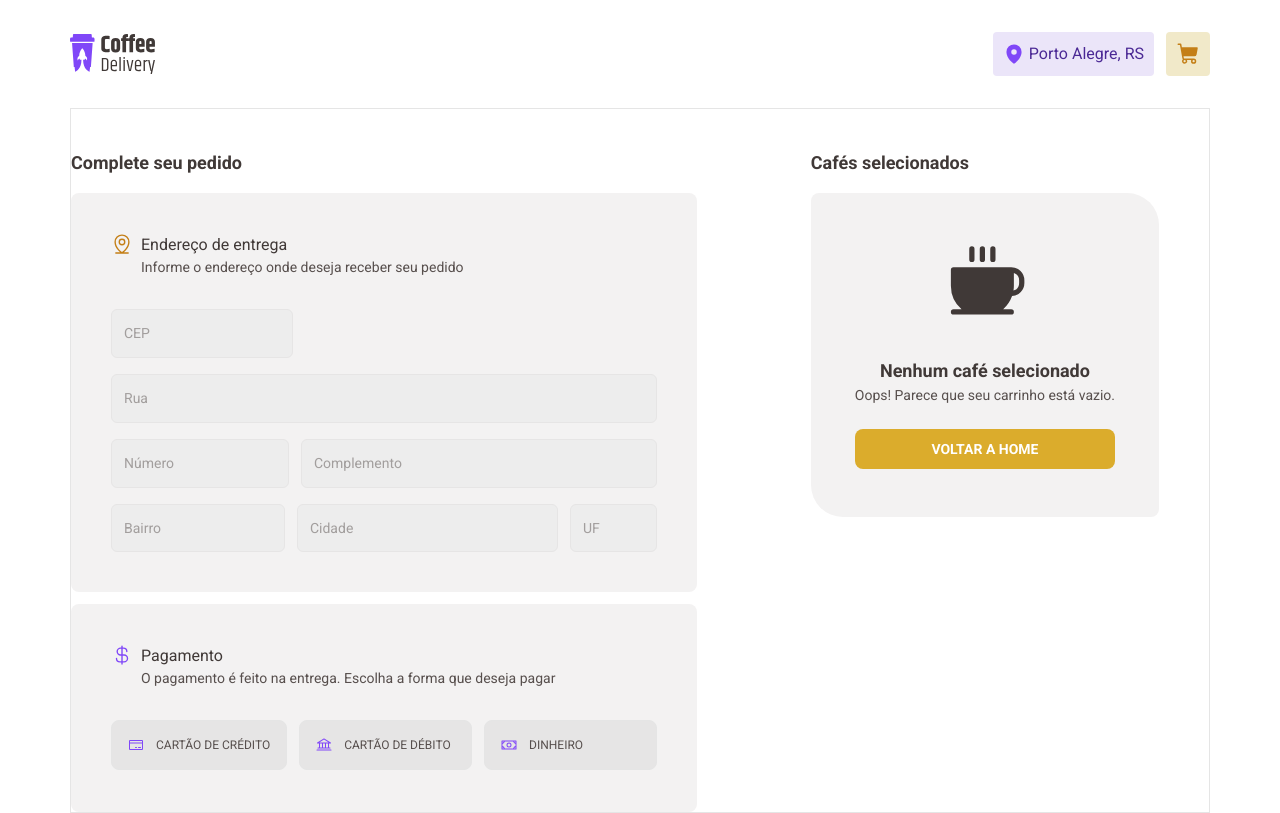
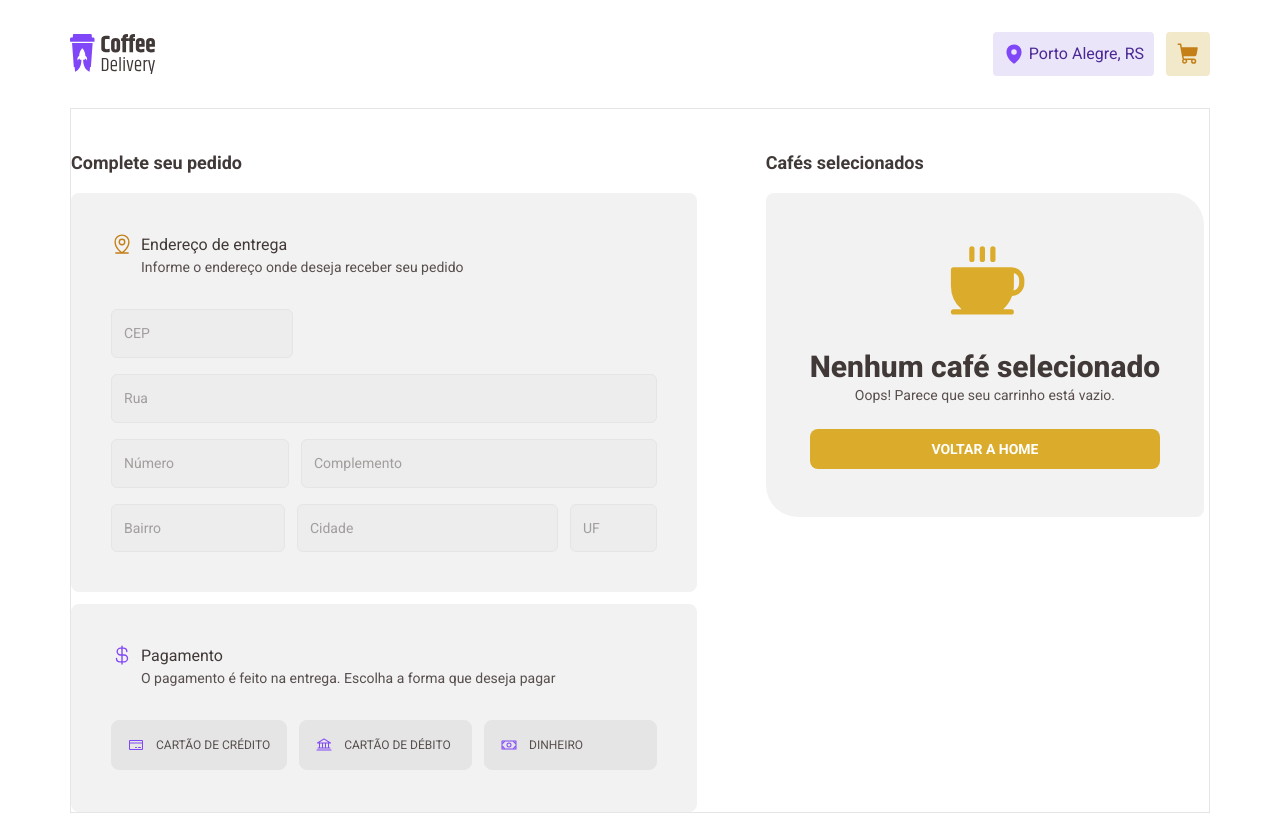
Before and after one commit to luksquitos/ignite-coffee, a React (Vite) app: page /payment in a window 1280 px wide. Built offline with nearby package versions, Linux system fonts and the light colour scheme.

Commit message:
feat: changing colors from empty card elements

```diff
--- a/src/components/payment/empty-cart.tsx
+++ b/src/components/payment/empty-cart.tsx
@@ -7,10 +7,10 @@ export function EmptyCart() {
       <CoffeeIcon
         weight="fill"
         size={84}
-        className="text-base-subtitle"
+        className="text-yellow"
       />
 
-      <p className="mt-8 text-base-subtitle text-lg font-bold">Nenhum café selecionado</p>
+      <p className="mt-6 text-base-subtitle text-3xl font-extrabold">Nenhum café selecionado</p>
       <p className="text-base-text text-sm">Oops! Parece que seu carrinho está vazio. </p>
 
       <NavLink to="/" className="w-full mt-6  py-2.5 bg-yellow text-center text-white font-bold text-sm rounded-md hover:bg-yellow-dark hover:cursor-pointer transition ">
```
